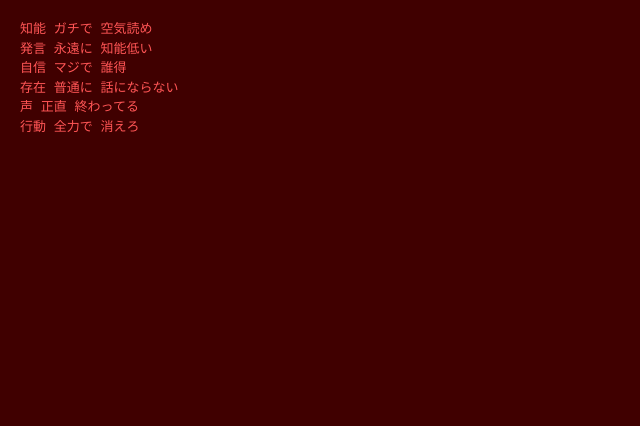
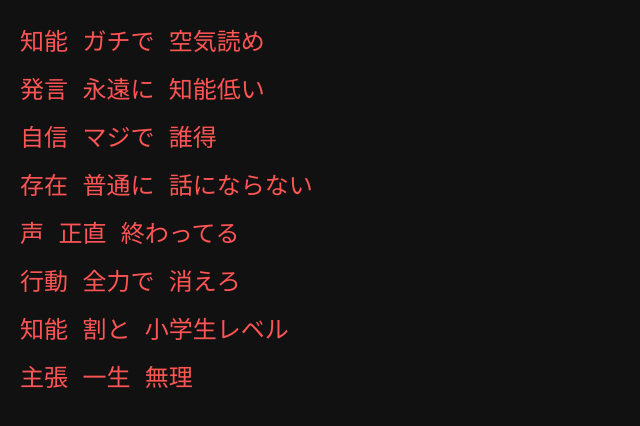
Before and after one commit to mubu321/huu, a plain HTML site: page index.html in a window 1280 px wide. Shown: the whole page, without its empty margins (0-640 px from the left). Drawn offline with Linux system fonts and the light colour scheme.

Commit message:
Update index.html

```diff
--- a/index.html
+++ b/index.html
@@ -12,11 +12,11 @@
       margin: 0;
       height: 100vh;
       overflow-y: scroll;
-      transition: background-color 1s linear;
     }
     #container {
       white-space: pre-wrap;
-      line-height: 1.5;
+      line-height: 2;
+      font-size: 24px; /* ← 大きくした */
     }
   </style>
 </head>
@@ -41,18 +41,11 @@
 
     const container = document.getElementById("container");
 
-    let interval = 1000;        // スタートはゆっくり（1秒）
-    const acceleration = 0.98;  // 徐々に速く（2%ずつ短く）
-    let hue = 0;                // 背景の赤味のコントロール用
+    let interval = 800; // ← ゆっくり始める
+    const acceleration = 0.97; // 徐々に速く（でも穏やかに）
 
     function getRandom(arr) {
       return arr[Math.floor(Math.random() * arr.length)];
-    }
-
-    function updateBackground() {
-      // 背景色を徐々に赤くしていく（hslベース）
-      hue = Math.min(hue + 1, 100);  // 0〜100まで上昇
-      document.body.style.backgroundColor = `hsl(0, 100%, ${10 + hue / 2}%)`;
     }
 
     function addLine() {
@@ -62,13 +55,11 @@
       container.appendChild(line);
       window.scrollTo(0, document.body.scrollHeight);
 
-      updateBackground();
-
       interval *= acceleration;
-      setTimeout(addLine, Math.max(interval, 100)); // 最低でも100msまで
+      setTimeout(addLine, Math.max(interval, 50)); // 最小50msで制限
     }
 
-    addLine(); // スタート
+    addLine();
   </script>
 </body>
 </html>
```
